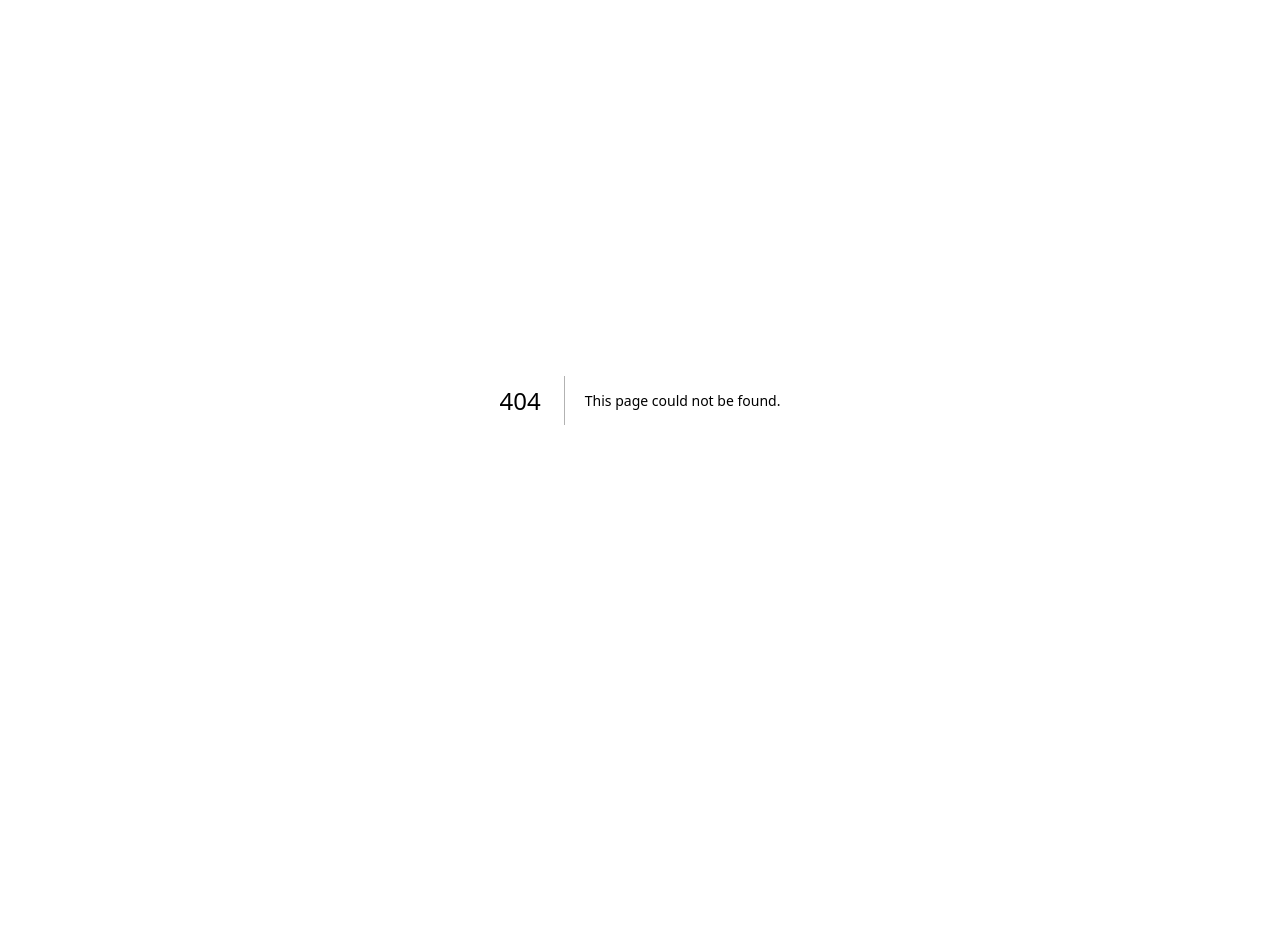
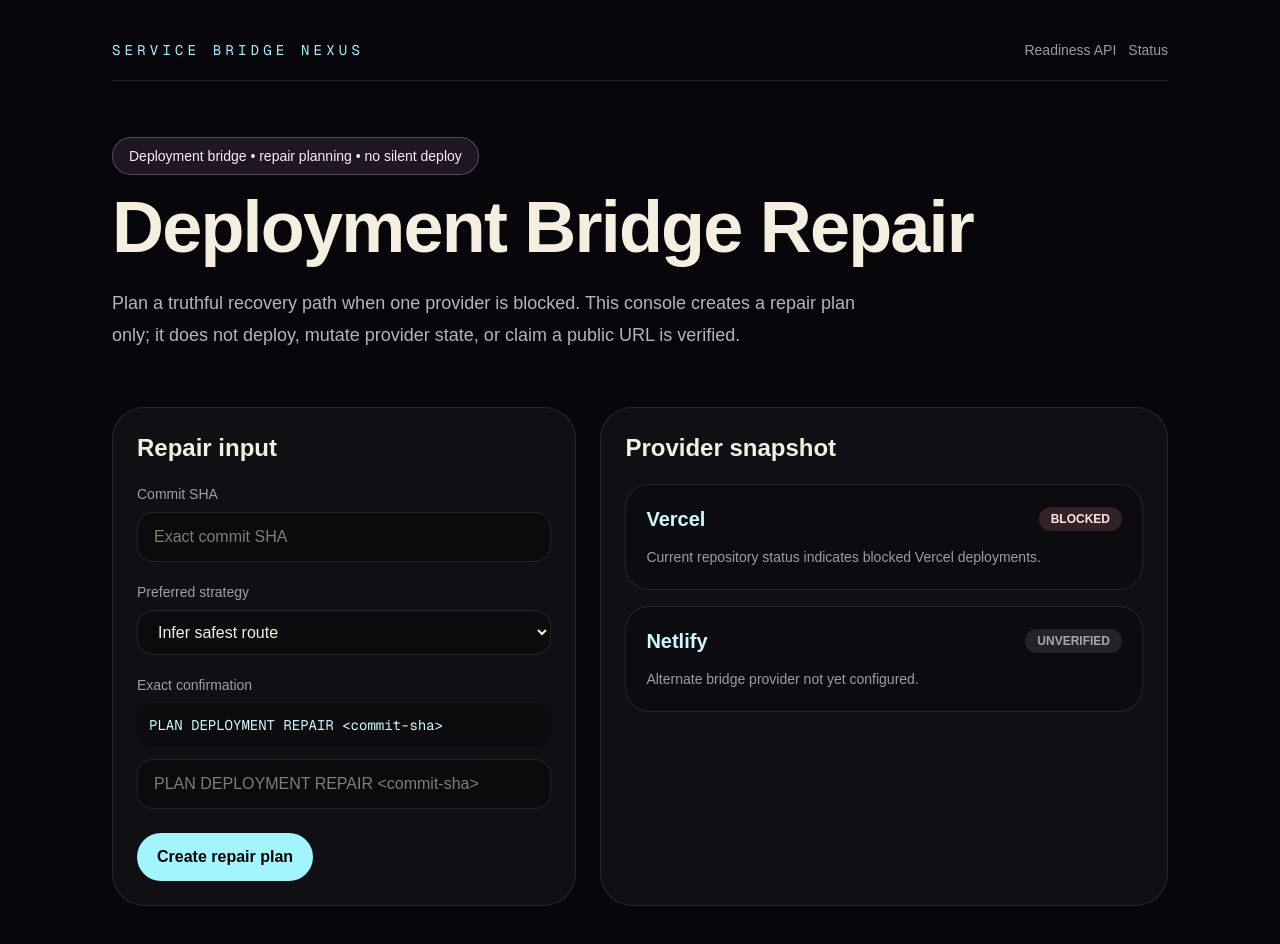
Before and after one commit to hvitiswift-afk/nextjs-boilerplate, a Next.js app: page /service-bridge/deployment in a window 1280 px wide. Before the commit this address had no page. Before the commit the page ends 800 px from the top, so only its background shows below. Built offline with nearby package versions, Linux system fonts and the light colour scheme.

Commit message:
Add deployment bridge repair console

```diff
--- /dev/null
+++ b/app/service-bridge/deployment/page.tsx
@@ -0,0 +1,126 @@
+"use client";
+
+import { useMemo, useState } from "react";
+
+type Provider = {
+  provider: "vercel" | "netlify" | "other";
+  configured: boolean;
+  deploymentVerified: boolean;
+  blocked: boolean | null;
+  detail: string;
+};
+
+type RepairPlan = {
+  strategy: string;
+  inferredStrategy: string;
+  commitSha: string;
+  steps: string[];
+  execution: Record<string, boolean>;
+  boundaries: Record<string, boolean>;
+  externalActionCompleted: false;
+};
+
+export default function DeploymentBridgePage() {
+  const [commitSha, setCommitSha] = useState("");
+  const [confirmation, setConfirmation] = useState("");
+  const [strategy, setStrategy] = useState("");
+  const [plan, setPlan] = useState<RepairPlan | null>(null);
+  const [error, setError] = useState("");
+  const [loading, setLoading] = useState(false);
+
+  const providers = useMemo<Provider[]>(
+    () => [
+      {
+        provider: "vercel",
+        configured: true,
+        deploymentVerified: false,
+        blocked: true,
+        detail: "Current repository status indicates blocked Vercel deployments.",
+      },
+      {
+        provider: "netlify",
+        configured: false,
+        deploymentVerified: false,
+        blocked: null,
+        detail: "Alternate bridge provider not yet configured.",
+      },
+    ],
+    [],
+  );
+
+  async function createPlan() {
+    setLoading(true);
+    setError("");
+    setPlan(null);
+    try {
+      const response = await fetch("/api/service-bridge/deployment/repair", {
+        method: "POST",
+        headers: { "content-type": "application/json" },
+        body: JSON.stringify({
+          commitSha,
+          providers,
+          preferredStrategy: strategy || undefined,
+          confirmation,
+        }),
+      });
+      const data = await response.json();
+      if (!response.ok) throw new Error(data?.error || "Repair planning failed.");
+      setPlan(data);
+    } catch (cause) {
+      setError(cause instanceof Error ? cause.message : "Repair planning failed.");
+    } finally {
+      setLoading(false);
+    }
+  }
+
+  const expected = commitSha ? `PLAN DEPLOYMENT REPAIR ${commitSha}` : "PLAN DEPLOYMENT REPAIR <commit-sha>";
+
+  return (
+    <main className="min-h-screen bg-[#07070b] text-[#f5efe2]">
+      <section className="mx-auto w-full max-w-6xl px-6 py-10 sm:px-10 lg:px-12">
+        <nav className="flex flex-wrap items-center justify-between gap-3 border-b border-white/10 pb-5 text-sm text-white/60">
+          <a className="font-mono uppercase tracking-[0.3em] text-cyan-200" href="/service-bridge/nexus">Service Bridge Nexus</a>
+          <div className="flex gap-3"><a href="/api/service-bridge/deployment">Readiness API</a><a href="/service-bridge/status">Status</a></div>
+        </nav>
+
+        <header className="py-14">
+          <p className="mb-4 inline-flex rounded-full border border-fuchsia-300/30 bg-fuchsia-300/10 px-4 py-2 text-sm text-fuchsia-100">Deployment bridge • repair planning • no silent deploy</p>
+          <h1 className="text-5xl font-black tracking-tight sm:text-7xl">Deployment Bridge Repair</h1>
+          <p className="mt-6 max-w-3xl text-lg leading-8 text-white/70">Plan a truthful recovery path when one provider is blocked. This console creates a repair plan only; it does not deploy, mutate provider state, or claim a public URL is verified.</p>
+        </header>
+
+        <section className="grid gap-6 lg:grid-cols-[0.9fr_1.1fr]">
+          <article className="rounded-[2rem] border border-white/10 bg-white/[0.04] p-6">
+            <h2 className="text-2xl font-black">Repair input</h2>
+            <label className="mt-5 block text-sm text-white/60">Commit SHA</label>
+            <input value={commitSha} onChange={(event) => setCommitSha(event.target.value)} className="mt-2 w-full rounded-2xl border border-white/10 bg-black/30 px-4 py-3 outline-none focus:border-cyan-200/40" placeholder="Exact commit SHA" />
+
+            <label className="mt-5 block text-sm text-white/60">Preferred strategy</label>
+            <select value={strategy} onChange={(event) => setStrategy(event.target.value)} className="mt-2 w-full rounded-2xl border border-white/10 bg-black/30 px-4 py-3">
+              <option value="">Infer safest route</option>
+              <option value="repair-vercel-account">Repair Vercel account</option>
+              <option value="repair-vercel-project">Repair Vercel project</option>
+              <option value="bridge-to-netlify">Bridge to Netlify</option>
+              <option value="bridge-to-other-provider">Bridge to other provider</option>
+              <option value="verify-existing-deployment">Verify existing deployment</option>
+            </select>
+
+            <label className="mt-5 block text-sm text-white/60">Exact confirmation</label>
+            <p className="mt-2 break-all rounded-2xl bg-black/25 p-3 font-mono text-sm text-cyan-100">{expected}</p>
+            <input value={confirmation} onChange={(event) => setConfirmation(event.target.value)} className="mt-3 w-full rounded-2xl border border-white/10 bg-black/30 px-4 py-3 outline-none focus:border-cyan-200/40" placeholder={expected} />
+
+            <button onClick={createPlan} disabled={loading} className="mt-6 rounded-full bg-cyan-200 px-5 py-3 font-bold text-black disabled:opacity-40">{loading ? "Planning…" : "Create repair plan"}</button>
+            {error ? <div className="mt-5 rounded-2xl border border-red-300/30 bg-red-300/10 p-4 text-red-100">{error}</div> : null}
+          </article>
+
+          <article className="rounded-[2rem] border border-white/10 bg-white/[0.04] p-6">
+            <h2 className="text-2xl font-black">Provider snapshot</h2>
+            <div className="mt-5 space-y-4">{providers.map((provider) => <div key={provider.provider} className="rounded-3xl border border-white/10 bg-black/20 p-5"><div className="flex items-center justify-between gap-4"><h3 className="text-xl font-black capitalize text-cyan-100">{provider.provider}</h3><span className={`rounded-full px-3 py-1 text-xs font-bold ${provider.blocked ? "bg-red-300/15 text-red-100" : "bg-white/10 text-white/60"}`}>{provider.blocked ? "BLOCKED" : provider.deploymentVerified ? "VERIFIED" : "UNVERIFIED"}</span></div><p className="mt-3 text-sm leading-6 text-white/60">{provider.detail}</p></div>)}</div>
+          </article>
+        </section>
+
+        {plan ? <section className="mt-8 rounded-[2rem] border border-emerald-300/25 bg-emerald-300/[0.06] p-6"><div className="flex flex-wrap items-center justify-between gap-4"><div><p className="text-xs uppercase tracking-[0.2em] text-emerald-100/70">Repair plan created</p><h2 className="mt-2 text-3xl font-black">{plan.strategy}</h2></div><span className="rounded-full border border-emerald-200/20 px-4 py-2 text-sm text-emerald-100">External action completed: NO</span></div><ol className="mt-6 space-y-3">{plan.steps.map((step, index) => <li key={step} className="rounded-2xl bg-black/20 p-4"><strong className="mr-3 text-cyan-100">{index + 1}.</strong>{step}</li>)}</ol><div className="mt-6 grid gap-4 sm:grid-cols-2"><pre className="overflow-x-auto rounded-2xl bg-black/30 p-4 text-xs text-cyan-100">{JSON.stringify(plan.execution, null, 2)}</pre><pre className="overflow-x-auto rounded-2xl bg-black/30 p-4 text-xs text-fuchsia-100">{JSON.stringify(plan.boundaries, null, 2)}</pre></div></section> : null}
+      </section>
+    </main>
+  );
+}
```
